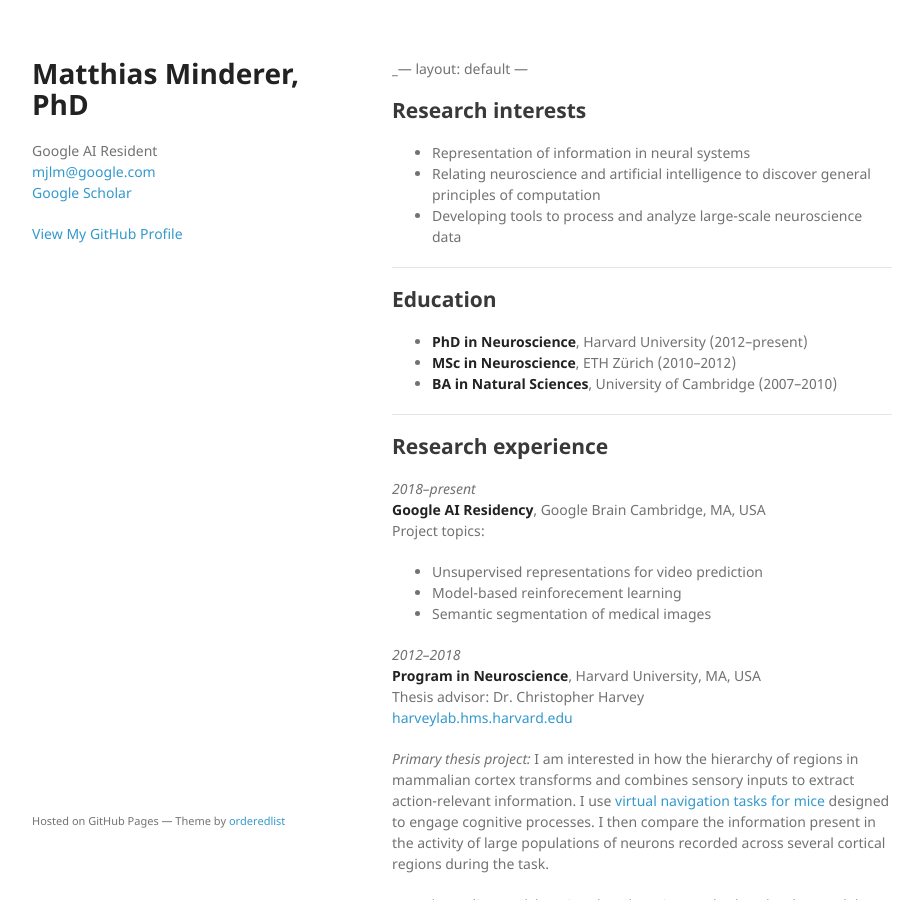
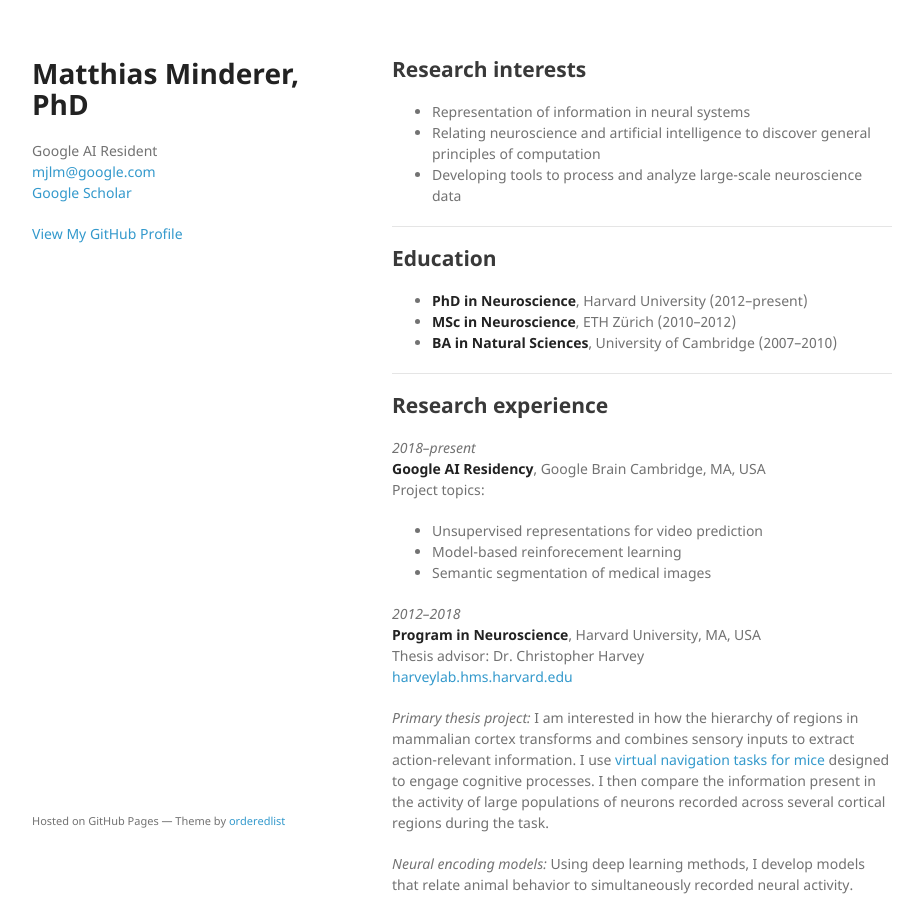
Before and after one commit to mjlm/mjlm.github.io, a Jekyll site: the page built from index.md, in a window 1280 px wide and 900 px high. Shown: the whole window, without its empty margins (178-1101 px from the left). Built offline with Jekyll 4.4.1, drawn with Linux system fonts in a browser that asks for light colours; our own code applies the rules of GitHub Pages for plain Markdown files.

Commit message:
Fix typo

```diff
--- a/index.md
+++ b/index.md
@@ -1,4 +1,4 @@
-_---
+---
 layout: default
 ---
 
```
